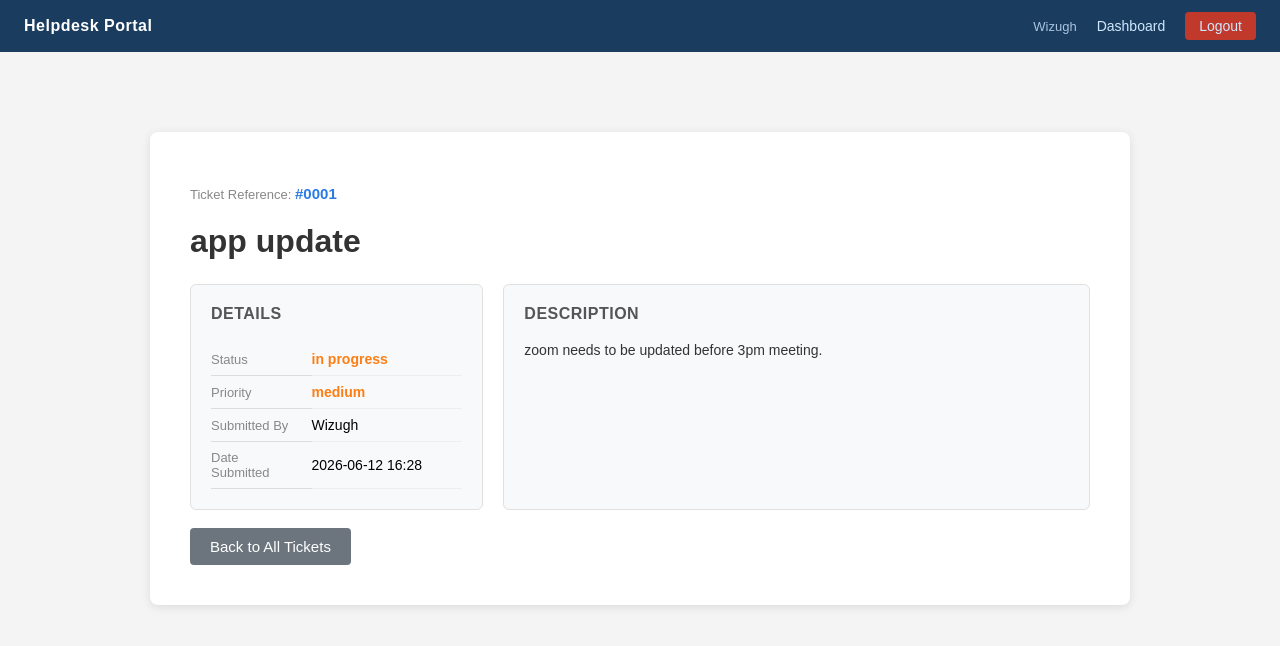
After one commit to Wizugh/helpdesk-ticketing-system, a Flask app: page /ticket/1 in a window 1280 px wide. The commit adds this page. Shown: the top 646 px of the page. Run offline with Flask 3, Linux system fonts and the light colour scheme; a user stored in the database is signed in; data comes from the database, SQL or seed files in the repository.

Commit message:
Feature 1: Ticket detail page + persistent nav bar
- Add /ticket/<id> route with role-based access (users see own tickets only, admins see all)
- Add ticket_detail.html with two-column layout showing metadata and full description
- Format ticket IDs as zero-padded reference numbers (e.g. #0005)
- Make ticket titles clickable links in mytickets and admin_tickets views
- Introduce base.html template inheritance so all pages share one layout
- Add persistent top nav bar with username display, dashboard link, and logout button on every authenticated page
- Add CSS for topnav, detail-grid, detail-card, detail-table, description-box, ticket-ref

```diff
--- a/app.py
+++ b/app.py
@@ -151,6 +151,19 @@ def admin_tickets():
                           status_filter=status_filter,
                           priority_filter=priority_filter)
 
+@app.route('/ticket/<int:ticket_id>')
+def ticket_detail(ticket_id):
+    if 'user' not in session:
+        return redirect(url_for('login'))
+    conn = get_db()
+    ticket = conn.execute('SELECT * FROM tickets WHERE id = ?', (ticket_id,)).fetchone()
+    conn.close()
+    if ticket is None:
+        return 'Ticket not found', 404
+    if session['role'] != 'admin' and ticket['created_by'] != session['user']:
+        return 'Access denied', 403
+    return render_template('ticket_detail.html', ticket=ticket)
+
 @app.route('/admin/update/<int:ticket_id>', methods=['POST'])
 def update_ticket(ticket_id):
     if 'user' not in session or session['role'] != 'admin':
--- a/static/style.css
+++ b/static/style.css
@@ -3,6 +3,54 @@ body {
     background-color: #f4f4f4;
     margin: 0;
     padding: 0;
+}
+
+.topnav {
+    background-color: #1a3c5e;
+    color: white;
+    padding: 0 24px;
+    height: 52px;
+    display: flex;
+    align-items: center;
+    justify-content: space-between;
+}
+
+.topnav-brand {
+    font-weight: bold;
+    font-size: 16px;
+    letter-spacing: 0.5px;
+}
+
+.topnav-right {
+    display: flex;
+    align-items: center;
+    gap: 20px;
+}
+
+.topnav-user {
+    font-size: 13px;
+    color: #a8c4e0;
+}
+
+.topnav a {
+    color: #d0e8ff;
+    text-decoration: none;
+    font-size: 14px;
+}
+
+.topnav a:hover {
+    color: white;
+}
+
+.topnav-logout {
+    background-color: #c0392b;
+    padding: 6px 14px;
+    border-radius: 4px;
+    font-size: 13px;
+}
+
+.topnav-logout:hover {
+    background-color: #e74c3c !important;
 }
 
 .container {
@@ -130,3 +178,66 @@ tr:hover { background-color: #f9f9f9; }
     margin-bottom: 20px;
     align-items: center;
 }
+
+.ticket-ref {
+    color: #888;
+    font-size: 13px;
+    margin-bottom: 4px;
+}
+
+.ticket-ref strong {
+    color: #2c7be5;
+    font-size: 15px;
+}
+
+.detail-grid {
+    display: grid;
+    grid-template-columns: 1fr 2fr;
+    gap: 20px;
+    margin-top: 24px;
+}
+
+.detail-card {
+    background: #f8f9fa;
+    border: 1px solid #e0e0e0;
+    border-radius: 6px;
+    padding: 20px;
+}
+
+.detail-card h2 {
+    margin-top: 0;
+    margin-bottom: 16px;
+    font-size: 16px;
+    color: #555;
+    text-transform: uppercase;
+    letter-spacing: 0.5px;
+}
+
+.detail-table {
+    width: 100%;
+    border-collapse: collapse;
+}
+
+.detail-table th {
+    text-align: left;
+    padding: 8px 12px 8px 0;
+    color: #888;
+    font-size: 13px;
+    font-weight: normal;
+    width: 40%;
+    background: none;
+}
+
+.detail-table td {
+    padding: 8px 0;
+    font-size: 14px;
+    border-bottom: 1px solid #eee;
+}
+
+.description-box {
+    font-size: 14px;
+    line-height: 1.7;
+    color: #333;
+    white-space: pre-wrap;
+    margin: 0;
+}
--- /dev/null
+++ b/templates/base.html
@@ -0,0 +1,25 @@
+<!DOCTYPE html>
+<html>
+<head>
+    <title>{% block title %}Helpdesk{% endblock %}</title>
+    <link rel="stylesheet" href="{{ url_for('static', filename='style.css') }}">
+</head>
+<body>
+    {% if session.get('user') %}
+    <nav class="topnav">
+        <span class="topnav-brand">Helpdesk Portal</span>
+        <div class="topnav-right">
+            <span class="topnav-user">{{ session['user'] }}</span>
+            {% if session['role'] == 'admin' %}
+                <a href="/admin">Dashboard</a>
+            {% else %}
+                <a href="/dashboard">Dashboard</a>
+            {% endif %}
+            <a href="/logout" class="topnav-logout">Logout</a>
+        </div>
+    </nav>
+    {% endif %}
+
+    {% block content %}{% endblock %}
+</body>
+</html>
--- /dev/null
+++ b/templates/ticket_detail.html
@@ -0,0 +1,45 @@
+{% extends 'base.html' %}
+{% block title %}Ticket #{{ ticket['id'] }}{% endblock %}
+
+{% block content %}
+<div class="container wide">
+    <p class="ticket-ref">Ticket Reference: <strong>#{{ '%04d'|format(ticket['id']) }}</strong></p>
+    <h1>{{ ticket['title'] }}</h1>
+
+    <div class="detail-grid">
+        <div class="detail-card">
+            <h2>Details</h2>
+            <table class="detail-table">
+                <tr>
+                    <th>Status</th>
+                    <td class="status-{{ ticket['status'].replace(' ', '-') }}">{{ ticket['status'] }}</td>
+                </tr>
+                <tr>
+                    <th>Priority</th>
+                    <td class="priority-{{ ticket['priority'] }}">{{ ticket['priority'] }}</td>
+                </tr>
+                <tr>
+                    <th>Submitted By</th>
+                    <td>{{ ticket['created_by'] }}</td>
+                </tr>
+                <tr>
+                    <th>Date Submitted</th>
+                    <td>{{ ticket['date'] }}</td>
+                </tr>
+            </table>
+        </div>
+
+        <div class="detail-card">
+            <h2>Description</h2>
+            <p class="description-box">{{ ticket['description'] }}</p>
+        </div>
+    </div>
+
+    <br>
+    {% if session['role'] == 'admin' %}
+        <a href="/admin/tickets" class="btn-secondary">Back to All Tickets</a>
+    {% else %}
+        <a href="/mytickets" class="btn-secondary">Back to My Tickets</a>
+    {% endif %}
+</div>
+{% endblock %}
```
Also changed, not shown: templates/admin.html (+10 -16 lines), templates/admin_tickets.html (+6 -10 lines), templates/dashboard.html (+5 -11 lines), templates/login.html (+5 -9 lines), templates/mytickets.html (+7 -13 lines), templates/register.html (+5 -9 lines), templates/submit_ticket.html (+5 -9 lines).
